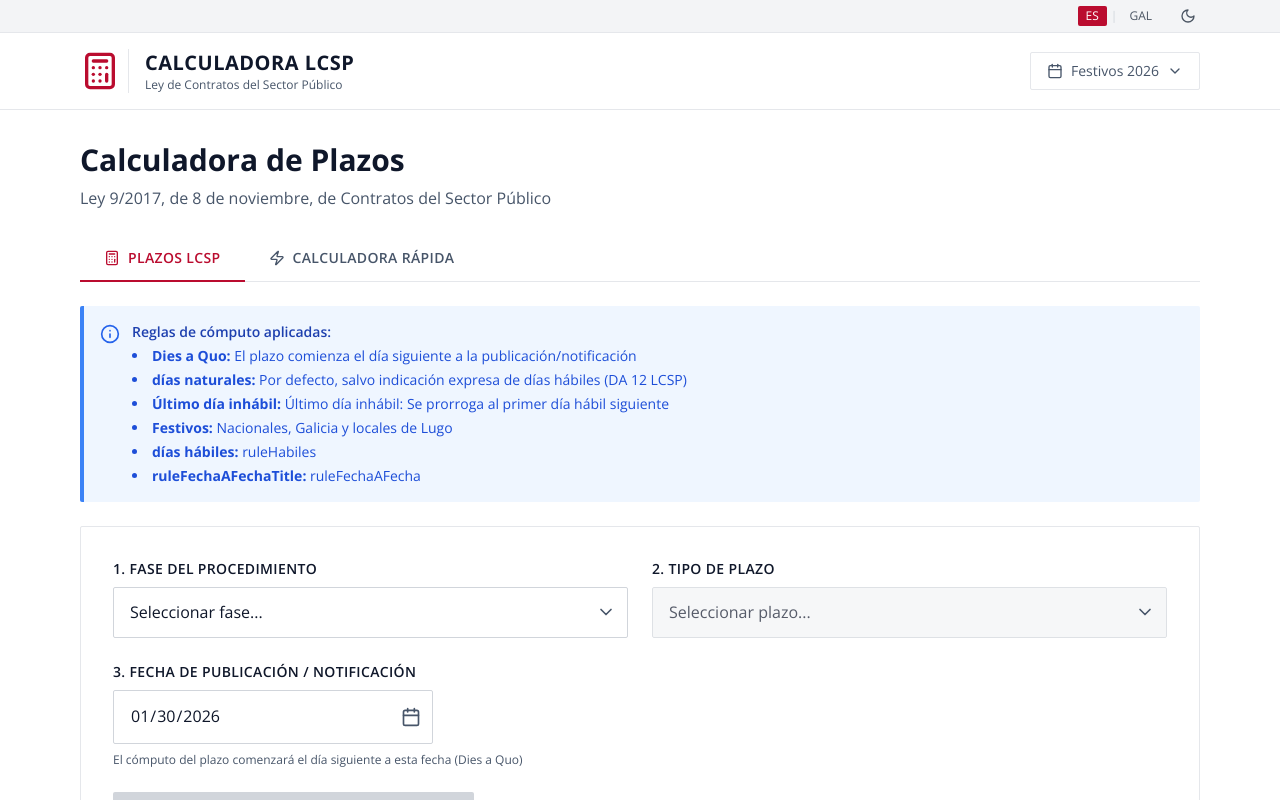
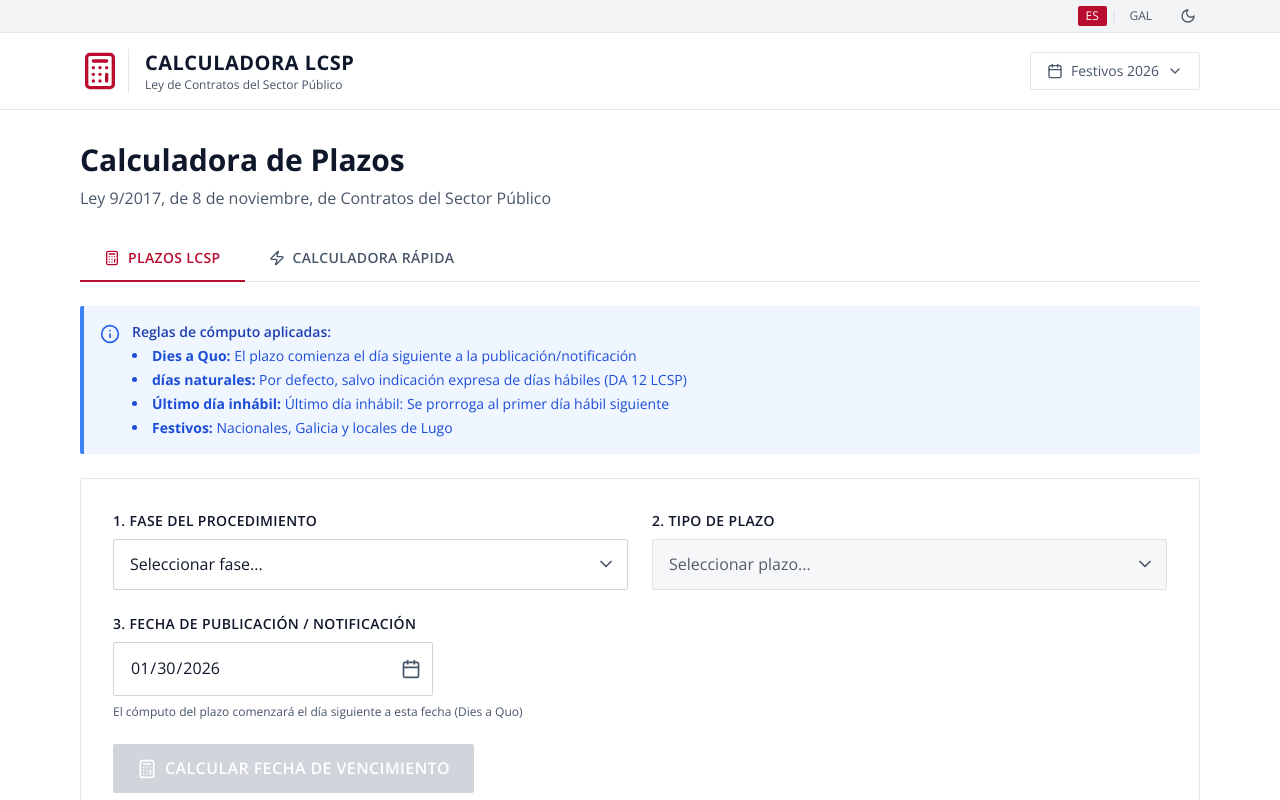
Before and after one commit to ariaslombardero/Calculadora-LCSP-DPLugo, a React (Vite) app: page / in a window 1280 px wide. Shown: the top 800 px of the page. Built offline with nearby package versions, Linux system fonts and the light colour scheme.

Commit message:
fix(types): update deadlines and App based on latest local context

```diff
--- a/src/App.tsx
+++ b/src/App.tsx
@@ -1,6 +1,6 @@
 /**
  * App - Componente principal de la Calculadora LCSP
- * Concello de Lugo
+ * Diputació de Castelló
  */
 
 import { useState } from 'react';
@@ -87,8 +87,6 @@ function App() {
                                     <li><strong>{t('daysType.naturales')}:</strong> {t('ruleNaturales')}</li>
                                     <li><strong>{t('ruleInhabil').split(':')[0]}:</strong> {t('ruleInhabil')}</li>
                                     <li><strong>{t('holidays')}:</strong> {t('ruleHolidays')}</li>
-                                    <li><strong>{t('daysType.habiles')}:</strong> {t('ruleHabiles')}</li>
-                                    <li><strong>{t('ruleFechaAFechaTitle')}:</strong> {t('ruleFechaAFecha')}</li>
                                 </ul>
                             </div>
                         </div>
--- a/src/data/deadlines.ts
+++ b/src/data/deadlines.ts
@@ -38,10 +38,10 @@ export interface Deadline {
     // Flexibilidad en plazos
     daysType: DaysType;
     days?: number;           // Para 'fixed'
+    months?: number;         // Para plazos que se computan en meses (fecha a fecha)
     minDays?: number;        // Para 'minimum' o 'range'
     maxDays?: number;        // Para 'maximum' o 'range'
     defaultDays?: number;    // Valor por defecto en input
-    months?: number;         // Para cómputo civil (mesesCivil) - fecha a fecha
 
     // Reducciones aplicables
     reductions?: DeadlineReduction[];
@@ -213,27 +213,27 @@ export const DEADLINES_LICITACION: Deadline[] = [
     },
     {
         id: 'super-simplificado',
-        name: 'Simplificado abreviado',
+        name: 'Súper-Simplificado',
         daysType: 'minimum',
         minDays: 10,
         defaultDays: 10,
         dayType: 'habiles',
-        article: 'Art. 159.4 LCSP',
-        description: 'Procedimiento abierto simplificado abreviado (mínimo 10 días hábiles)',
+        article: 'Art. 159.6 LCSP',
+        description: 'Tramitación súper-simplificada (< 80k€ obras / < 60k€ otros)',
         alert: '🔥 Días HÁBILES (mínimo 10)',
         category: 'licitacion',
         subcategory: 'Simplificado'
     },
     {
         id: 'super-simplificado-corriente',
-        name: 'Simplificado superabreviado',
+        name: 'Súper-Simplificado (Bienes corrientes)',
         daysType: 'minimum',
         minDays: 5,
         defaultDays: 5,
         dayType: 'habiles',
-        article: 'Art. 159.4 LCSP',
-        description: 'Procedimiento abierto simplificado superabreviado (5 días hábiles). Modalidad muy excepcional.',
-        alert: '🔥 Plazo crítico - Días HÁBILES (mínimo 5). Modalidad muy excepcional.',
+        article: 'Art. 159.6.a LCSP',
+        description: 'Compras corrientes de bienes disponibles en el mercado',
+        alert: '🔥 Plazo crítico - Días HÁBILES (mínimo 5)',
         category: 'licitacion',
         subcategory: 'Simplificado'
     },
@@ -319,9 +319,9 @@ export const DEADLINES_LICITACION: Deadline[] = [
 export const DEADLINES_ADJUDICACION: Deadline[] = [
     {
         id: 'aportacion-documentacion',
-        name: 'Requerimiento de documentación al propuesto adjudicatario',
+        name: 'Aportación documentación adjudicatario',
         daysType: 'fixed',
-        days: 7,
+        days: 10,
         dayType: 'habiles',
         article: 'Art. 150.2 LCSP',
         description: 'Plazo para aportar documentación y garantía tras propuesta de adjudicación',
@@ -351,13 +351,13 @@ export const DEADLINES_ADJUDICACION: Deadline[] = [
     },
     {
         id: 'adjudicacion-simplificado',
-        name: 'Adjudicación tras recepción documentación',
+        name: 'Adjudicación tras garantía (Simplificado)',
         daysType: 'maximum',
         maxDays: 5,
         defaultDays: 5,
-        dayType: 'habiles',
-        article: 'Art. 150.4 LCSP',
-        description: 'Plazo máximo para adjudicar tras recibir documentación del propuesto adjudicatario',
+        dayType: 'naturales',
+        article: 'Art. 159.4 LCSP',
+        description: 'Plazo máximo para adjudicar tras constituir garantía en simplificado',
         category: 'adjudicacion',
         subcategory: 'Simplificado'
     },
@@ -376,11 +376,12 @@ export const DEADLINES_ADJUDICACION: Deadline[] = [
         id: 'adjudicacion-varios-criterios',
         name: 'Adjudicación (varios criterios)',
         daysType: 'maximum',
-        months: 2,
-        dayType: 'fechaAFecha',
+        maxDays: 60,
+        defaultDays: 60,
+        dayType: 'naturales',
         article: 'Art. 158 LCSP',
-        description: 'Plazo máximo adjudicación con varios criterios (2 meses, cómputo civil fecha a fecha)',
-        alert: '⚠ Plazo de 2 meses computado de fecha a fecha (Art. 29 LCSP y Art. 30.4 Ley 39/2015): el vencimiento cae el mismo día numérico del 2.º mes siguiente al del inicio del cómputo. Si ese día no existe en el mes de destino, se toma el último día de dicho mes. Si el día de vencimiento es inhábil, se prorroga al siguiente día hábil (Art. 30.5 Ley 39/2015). Se amplía en 15 días hábiles adicionales si hay ofertas en valores anormales o desproporcionados.',
+        description: 'Plazo máximo adjudicación con varios criterios (2 meses)',
+        alert: '⏳ Se amplía 15 días hábiles si hay ofertas anormales',
         category: 'adjudicacion'
     },
     {
```
